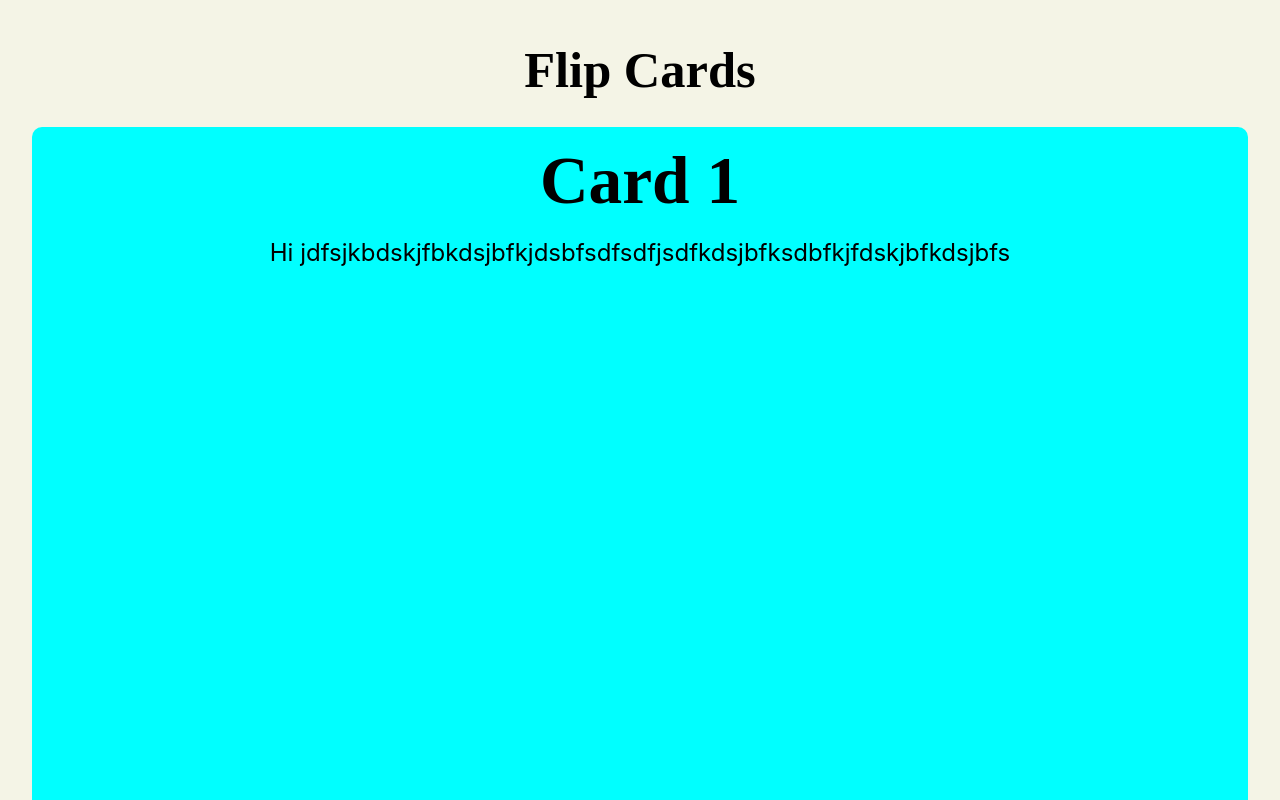
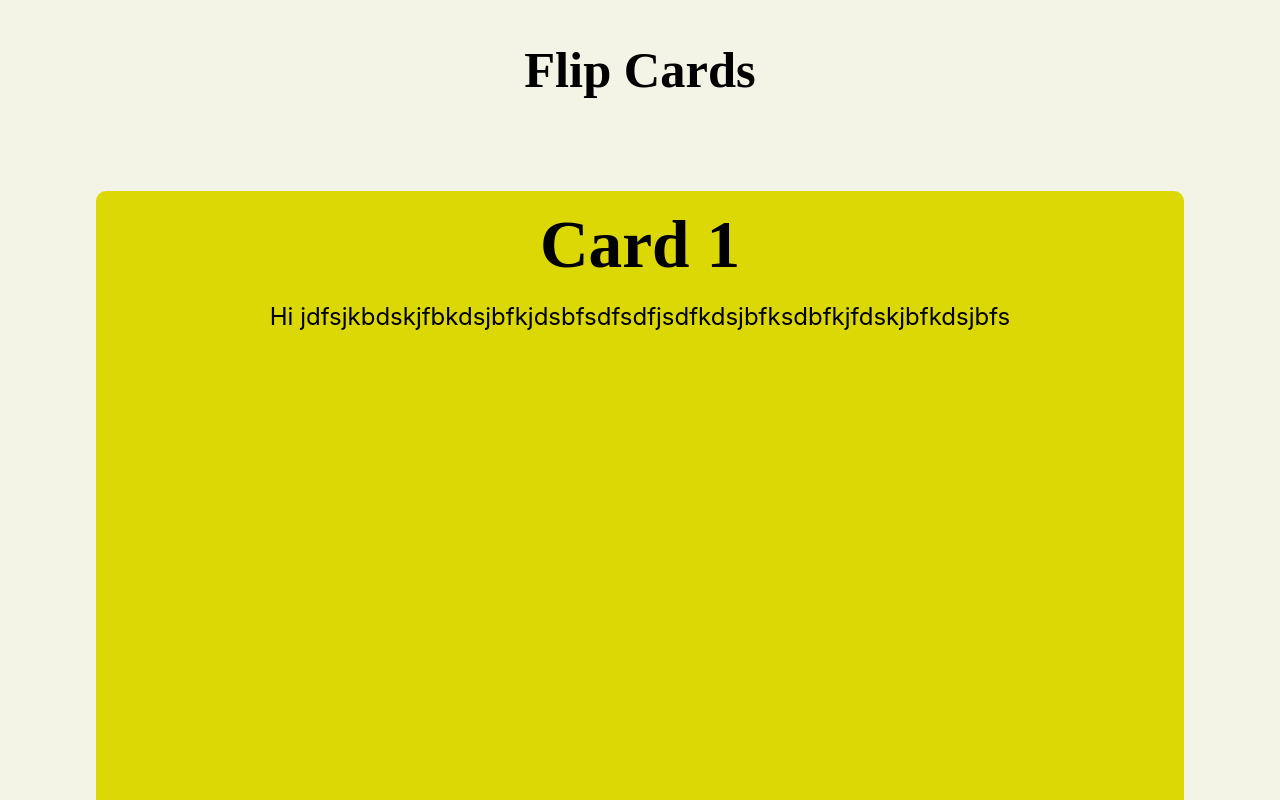
Before and after one commit to haithamhussen33-del/Landing_Page, a React (Vite) app: page / in a window 1280 px wide. Shown: the part 1560-2360 px from the top of the page. Built offline with nearby package versions, Linux system fonts and the light colour scheme.

Commit message:
adjust cards

```diff
--- a/src/components/CardRoulet.jsx
+++ b/src/components/CardRoulet.jsx
@@ -18,15 +18,15 @@ export default function CardRoulet() {
     });
 
     // Hold the appearance while fully in view, then animate as it leaves
-    const y = useTransform(scrollYProgress, [0, 0.15, 1], [0, 0, -250]);
-    const scale = useTransform(scrollYProgress, [0, 0.15, 1], [1, 1, 0.5]);
-    const opacity = useTransform(scrollYProgress, [0, 0.15, 1], [1, 1, 0.1]);
+    const y = useTransform(scrollYProgress, [0, 0.3, 1], [0, 0, -150]);
+    const scale = useTransform(scrollYProgress, [0, 0.3, 1], [1, 1, 0.5]);
+    const opacity = useTransform(scrollYProgress, [0, 0.3, 1], [1, 1, 0.5]);
 
     return (
       <motion.div
         ref={ref}
         style={{ y, scale, opacity, zIndex: total - index }}
-        viewport={{ amount: 0.1 }}
+        viewport={{ amount: "all" }}
         className="flip-card1"
       >
         {children}
--- a/src/styles/services1.css
+++ b/src/styles/services1.css
@@ -10,12 +10,13 @@ section {
   position: relative;
 }
 .flip-card1 {
-  width: 95vw;
+  width: 85dvw;
   height: 100vh;
-  background-color: aqua;
+  background-color: rgb(219, 216, 5);
   border-radius: 10px;
-  margin-top: 1rem;
+  margin-top: 5rem;
   top: 0;
+  box-shadow: 10, 10, 10, rgba(0, 0, 0, 0.993);
 }
 .flip-card1 p {
   font-size: x-large;
```
